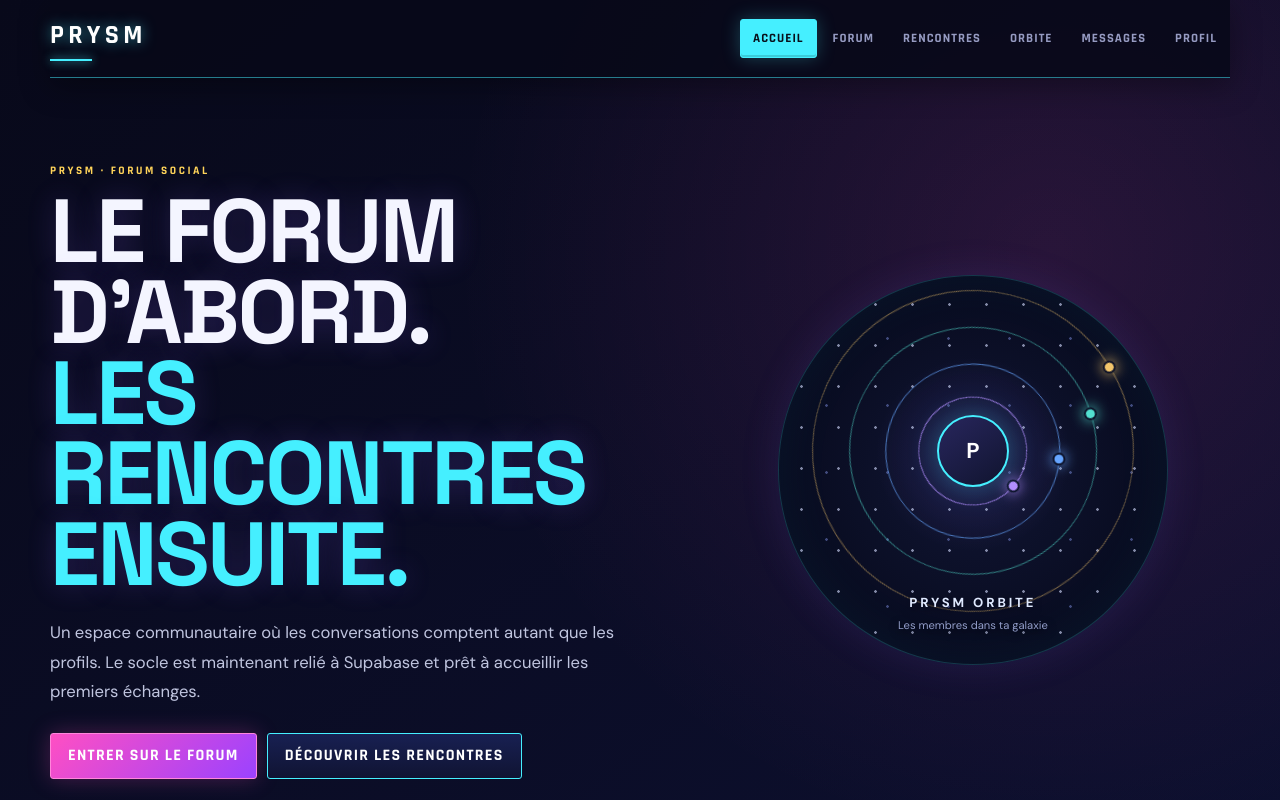
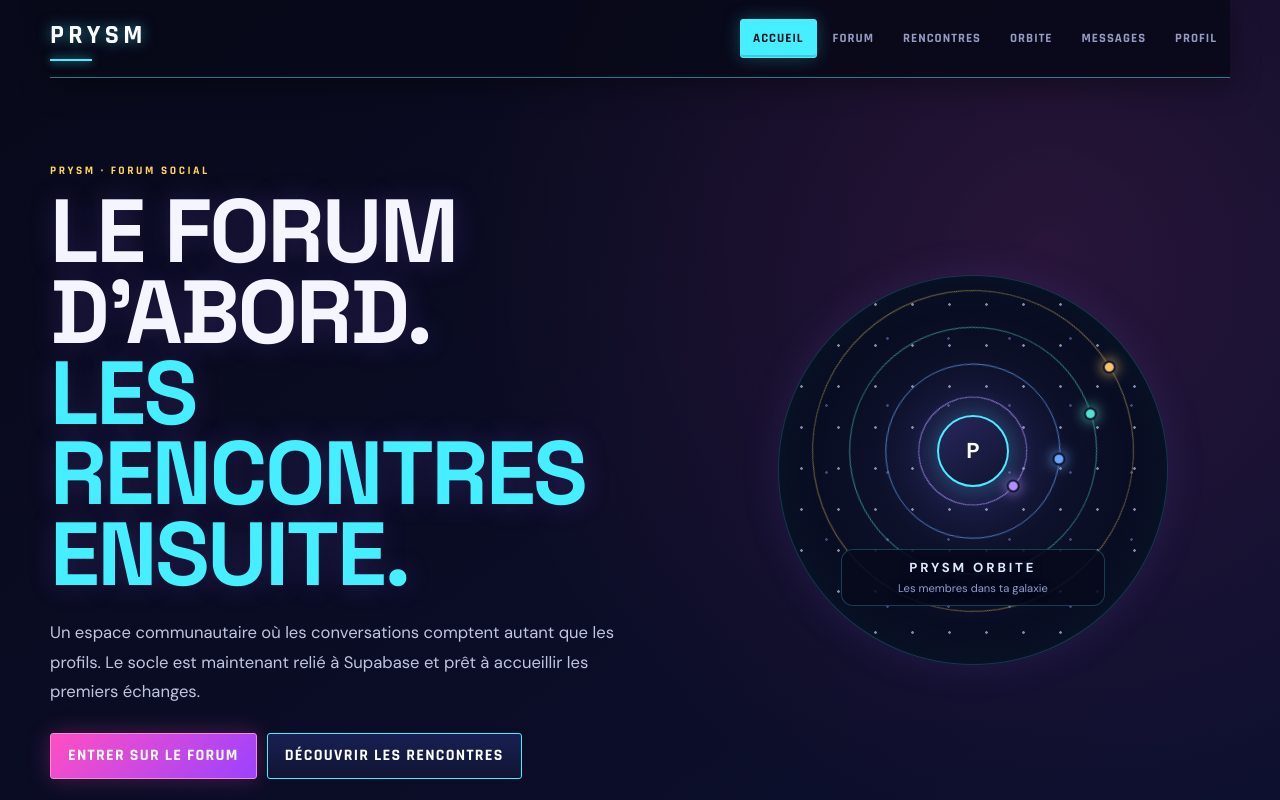
Before and after one commit to LadyOoscar/Prysm-forum, a Next.js app: page / in a window 1280 px wide. Shown: the top 800 px of the page. Built offline with nearby package versions, Linux system fonts and the light colour scheme; no server answers.

Commit message:
Keep Orbite homepage caption inside the circle

```diff
--- a/app/globals.css
+++ b/app/globals.css
@@ -333,7 +333,7 @@ input:focus,textarea:focus,select:focus{box-shadow:0 0 0 2px rgba(69,239,255,.1)
 .home-orbit-sun{position:absolute;left:50%;top:45%;display:grid;place-items:center;width:72px;height:72px;overflow:hidden;transform:translate(-50%,-50%);border:2px solid var(--cyan);border-radius:50%;background:linear-gradient(145deg,#28265d,#10142f);box-shadow:0 0 30px rgba(69,239,255,.28);color:#fff;font-size:1.35rem}
 .home-orbit-sun img{width:100%;height:100%;object-fit:cover}
 .home-orbit-sun b{font-weight:700}
-.home-orbit-caption{position:absolute;left:0;right:0;bottom:8%;display:grid;gap:4px;text-align:center;text-shadow:0 2px 8px #070a1d}
+.home-orbit-caption{position:absolute;left:16%;right:16%;bottom:15%;display:grid;gap:3px;padding:8px 9px;border:1px solid rgba(69,239,255,.24);border-radius:12px;background:rgba(7,10,29,.88);text-align:center;text-shadow:0 2px 8px #070a1d;overflow-wrap:anywhere}
 .home-orbit-caption strong{color:#dfe9ff;font-size:.82rem;letter-spacing:.22em}
 .home-orbit-caption small{color:#929dc9;font-size:.7rem}
 .home-orbit:hover{border-color:rgba(69,239,255,.55);box-shadow:inset 0 0 55px rgba(69,239,255,.09),0 0 50px rgba(139,98,255,.2)}
```
